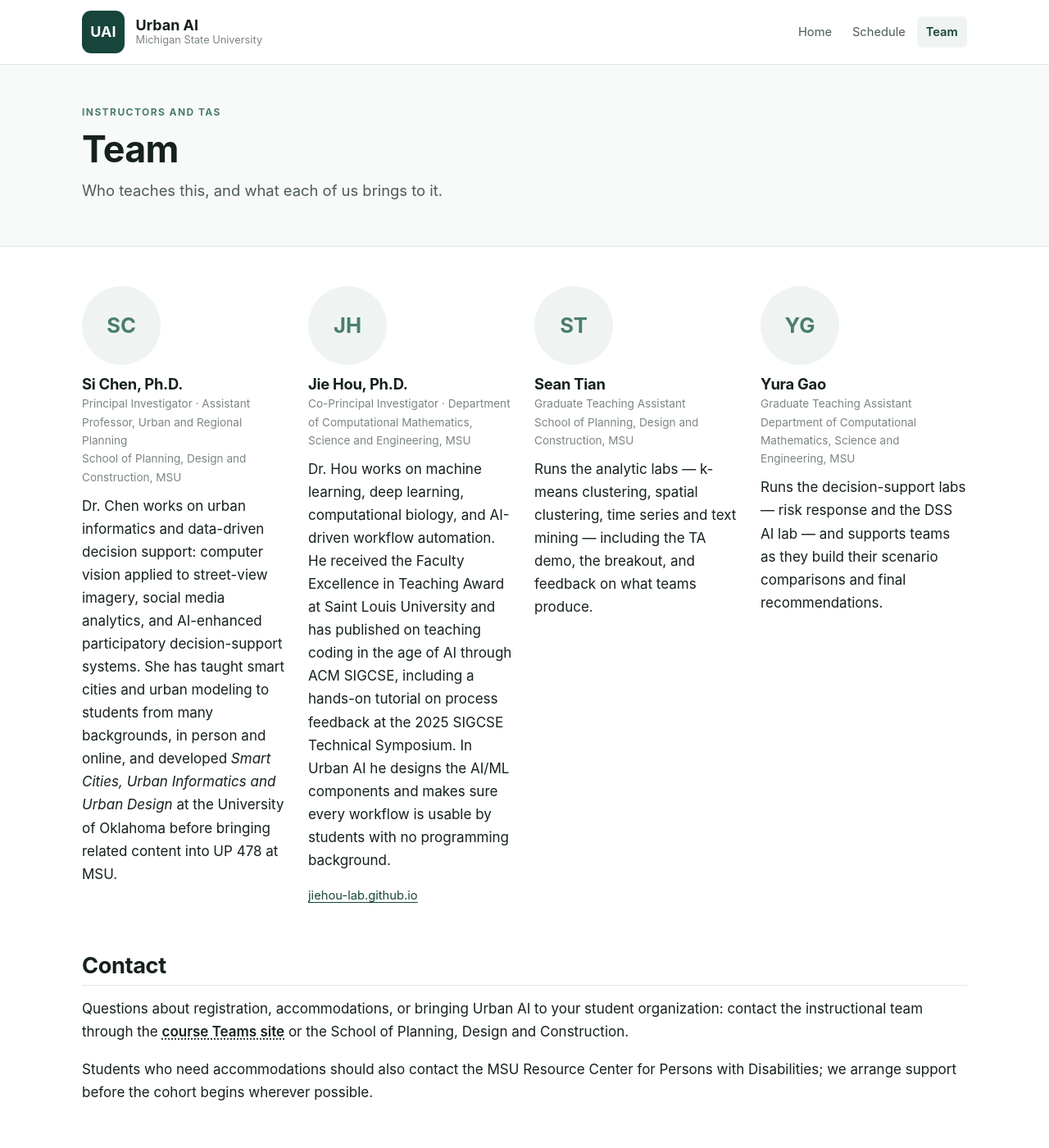
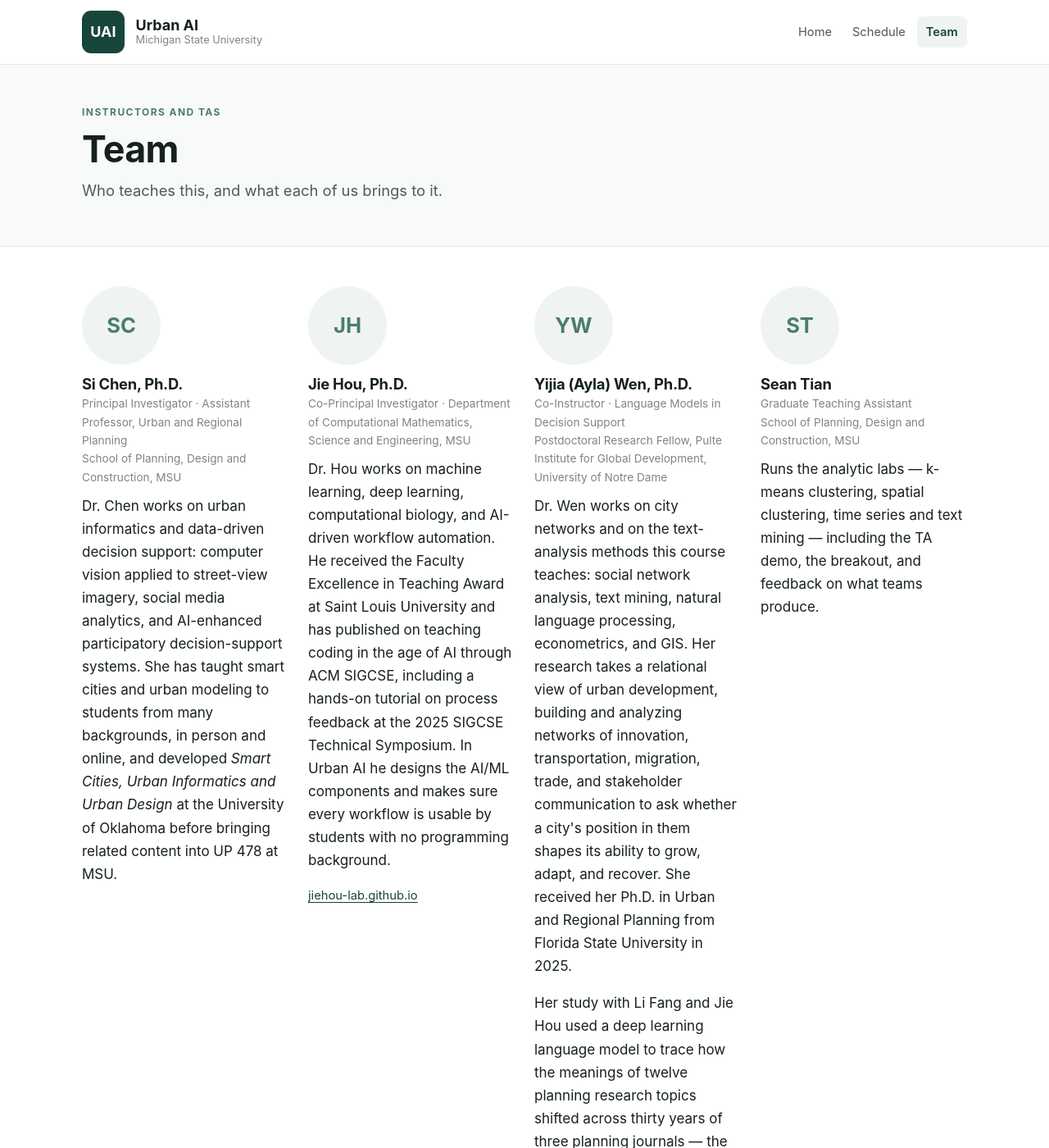
Before and after one commit to jiehou-lab/urban-ai, a Jekyll site: the page built from team.md, in a window 1280 px wide and 1400 px high. Shown: the whole window at 82% size. Built offline with Jekyll 4.4.1, drawn with Linux system fonts in a browser that asks for light colours; some of the changed text lies outside the part shown.

Commit message:
Add Dr. Yijia Wen as co-instructor for Class 4-1

```diff
--- a/team.md
+++ b/team.md
@@ -33,6 +33,23 @@
 </div>
 
 <div class="person">
+  <div class="avatar" aria-hidden="true">YW</div>
+  <h3>Yijia (Ayla) Wen, Ph.D.</h3>
+  <p class="role">Co-Instructor · Language Models in Decision Support<br>
+  Postdoctoral Research Fellow, Pulte Institute for Global Development, University of Notre Dame</p>
+  <p>Dr. Wen works on city networks and on the text-analysis methods this course teaches: social network
+  analysis, text mining, natural language processing, econometrics, and GIS. Her research takes a relational
+  view of urban development, building and analyzing networks of innovation, transportation, migration, trade,
+  and stakeholder communication to ask whether a city's position in them shapes its ability to grow, adapt,
+  and recover. She received her Ph.D. in Urban and Regional Planning from Florida State University in 2025.</p>
+  <p>Her study with Li Fang and Jie Hou used a deep learning language model to trace how the meanings of
+  twelve planning research topics shifted across thirty years of three planning journals — the same kind of
+  analysis students run in the Week 4 lab, at research scale.</p>
+  <p class="muted"><a href="https://aylawen.weebly.com/">aylawen.weebly.com</a> ·
+  <a href="https://doi.org/10.1177/08854122251360799">Wen, Fang &amp; Hou (2025), <em>Journal of Planning Literature</em></a></p>
+</div>
+
+<div class="person">
   <div class="avatar" aria-hidden="true">ST</div>
   <h3>Sean Tian</h3>
   <p class="role">Graduate Teaching Assistant<br>
```
Also changed, not shown: schedule.md (+2 -2 lines).
